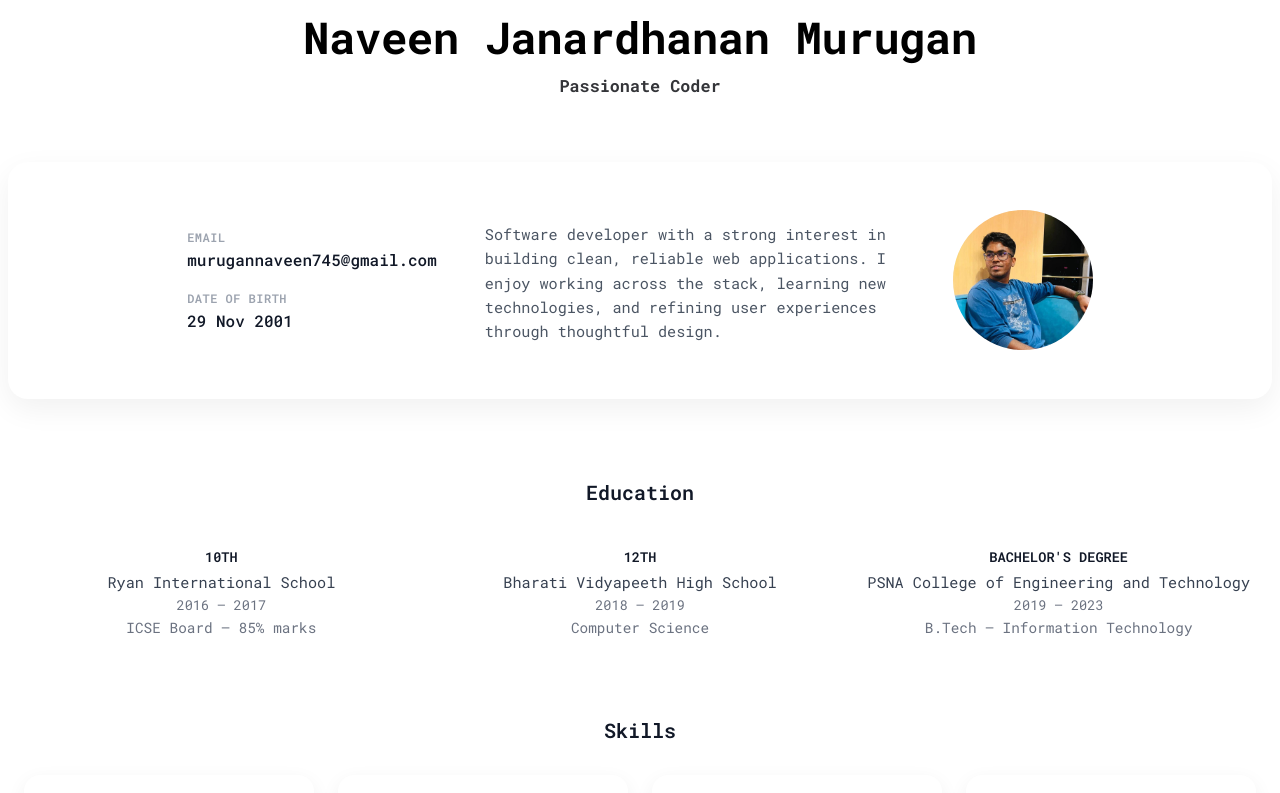
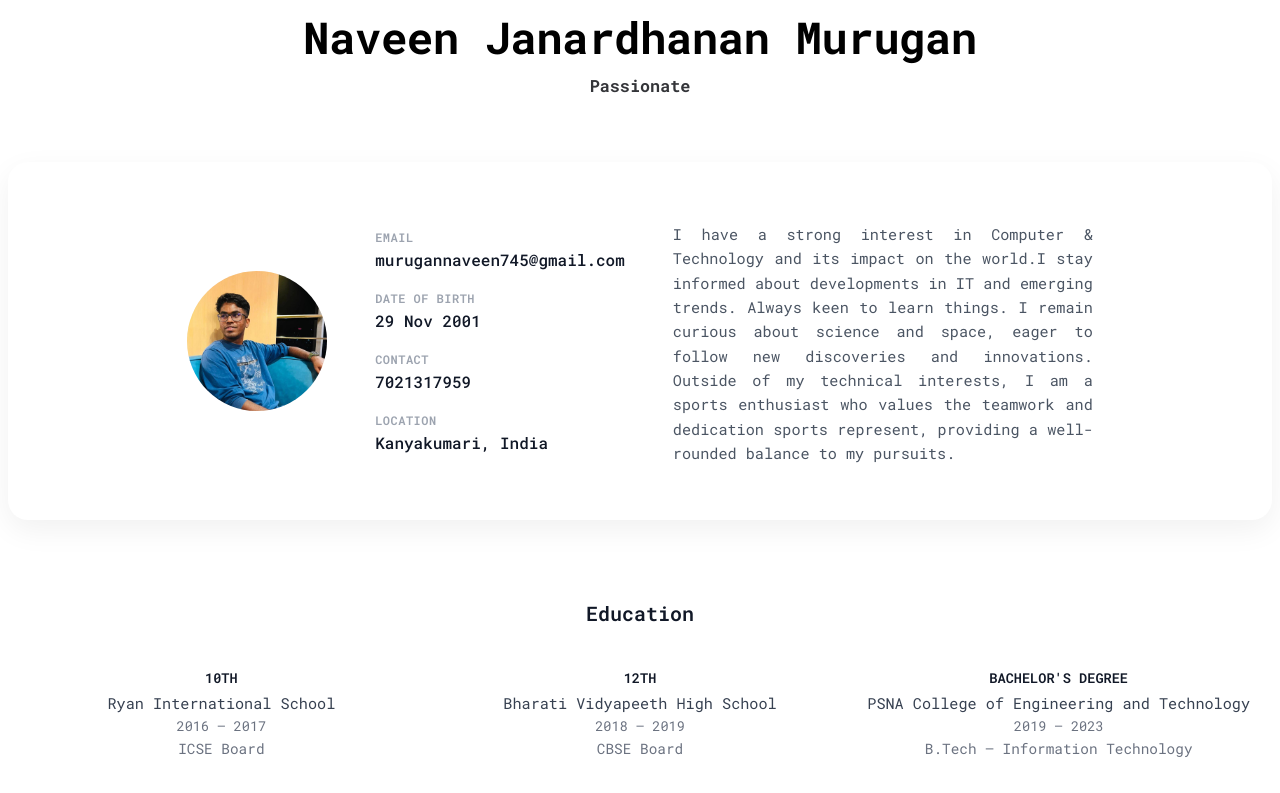
Before and after one commit to Naveen-JM/my-profile, a React (Vite) app: page / in a window 1280 px wide. Shown: the top 793 px of the page. Built offline with nearby package versions, Linux system fonts and the light colour scheme.

Commit message:
new update

```diff
--- a/src/components/Header.jsx
+++ b/src/components/Header.jsx
@@ -2,9 +2,9 @@ import React, { useState, useEffect } from "react";
 import styles from "./Header.module.css";
 
 const titles = [
-  "Supercalifragilisticexpalidicious",
-  "Innovative Problem Solver",
-  "Passionate Coder",
+  "Software Engineer",
+  "Information Technology Graduate",
+  "Passionate",
   "Tech Enthusiast",
   "Lifelong Learner",
 ];
--- a/src/components/Profile.jsx
+++ b/src/components/Profile.jsx
@@ -4,6 +4,12 @@ import profileImage from "../assets/profile.jpg";
 function Profile() {
   return (
     <section className={styles.card}>
+      {/* Photo first */}
+      <div className={styles.photo}>
+        <img src={profileImage} alt="Profile" />
+      </div>
+
+      {/* Details next */}
       <div className={styles.details}>
         <div className={styles.row}>
           <span className={styles.label}>Email</span>
@@ -14,16 +20,26 @@ function Profile() {
           <span className={styles.label}>Date of Birth</span>
           <span className={styles.value}>29 Nov 2001</span>
         </div>
+        <div className={styles.row}>
+          <span className={styles.label}>Contact</span>
+          <span className={styles.value}>7021317959</span>
+        </div>
+        <div className={styles.row}>
+          <span className={styles.label}>Location</span>
+          <span className={styles.value}>Kanyakumari, India</span>
+        </div>
       </div>
-      {/* Bio */}
+
+      {/* Bio remains the same */}
       <p className={styles.bio}>
-        Software developer with a strong interest in building clean, reliable
-        web applications. I enjoy working across the stack, learning new
-        technologies, and refining user experiences through thoughtful design.
+        I have a strong interest in Computer & Technology and its impact on the
+        world.I stay informed about developments in IT and emerging trends.
+        Always keen to learn things. I remain curious about science and space,
+        eager to follow new discoveries and innovations. Outside of my technical
+        interests, I am a sports enthusiast who values the teamwork and
+        dedication sports represent, providing a well-rounded balance to my
+        pursuits.
       </p>
-      <div className={styles.photo}>
-        <img src={profileImage} alt="Profile" />
-      </div>
     </section>
   );
 }
--- a/src/components/Profile.module.css
+++ b/src/components/Profile.module.css
@@ -62,10 +62,12 @@
   font-size: 0.95rem;
   line-height: 1.6;
   color: #4b5563; /* soft gray */
-
   /* subtle separation */
   padding-top: 8px;
-  text-align: left;
+  text-align: justify;
+}
+.bio:hover{
+  color: #111827; /* darker on hover */
 }
 /* tablet and up */
 @media (min-width: 768px) {
--- a/src/components/education/Education.jsx
+++ b/src/components/education/Education.jsx
@@ -6,13 +6,13 @@ function Education() {
       level: "10th",
       place: "Ryan International School",
       year: "2016 – 2017",
-      detail: "ICSE Board – 85% marks",
+      detail: "ICSE Board ",
     },
     {
       level: "12th",
       place: "Bharati Vidyapeeth High School",
       year: "2018 – 2019",
-      detail: "Computer Science",
+      detail: "CBSE Board ",
     },
     {
       level: "Bachelor's Degree",
```
